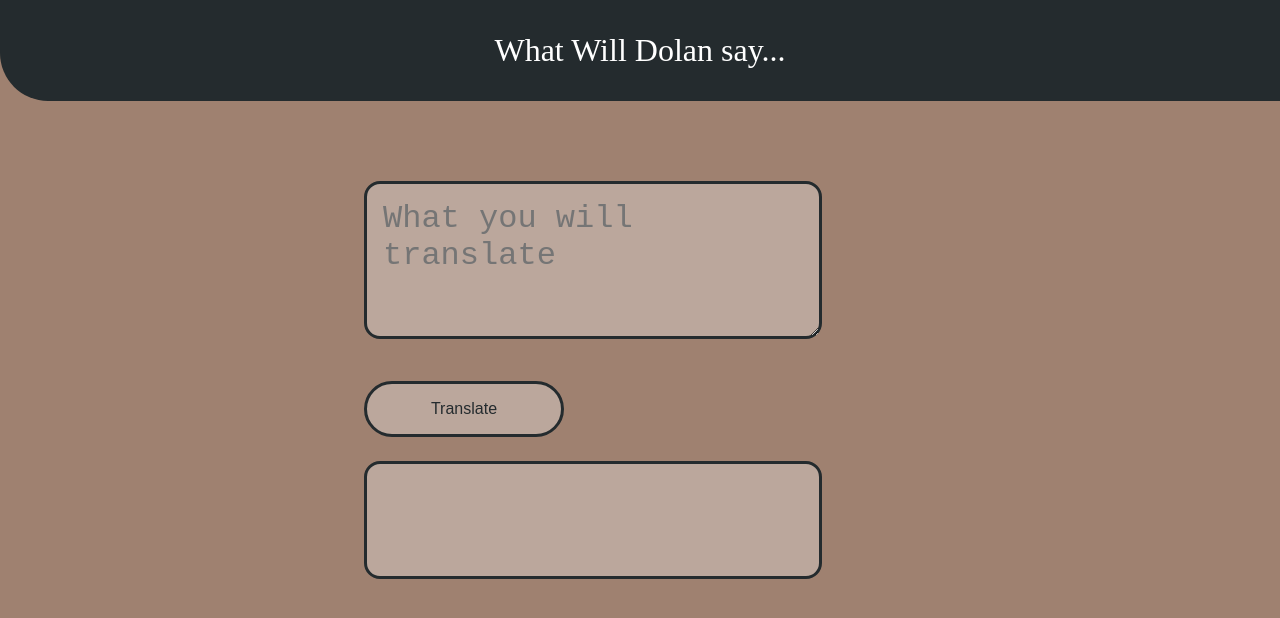
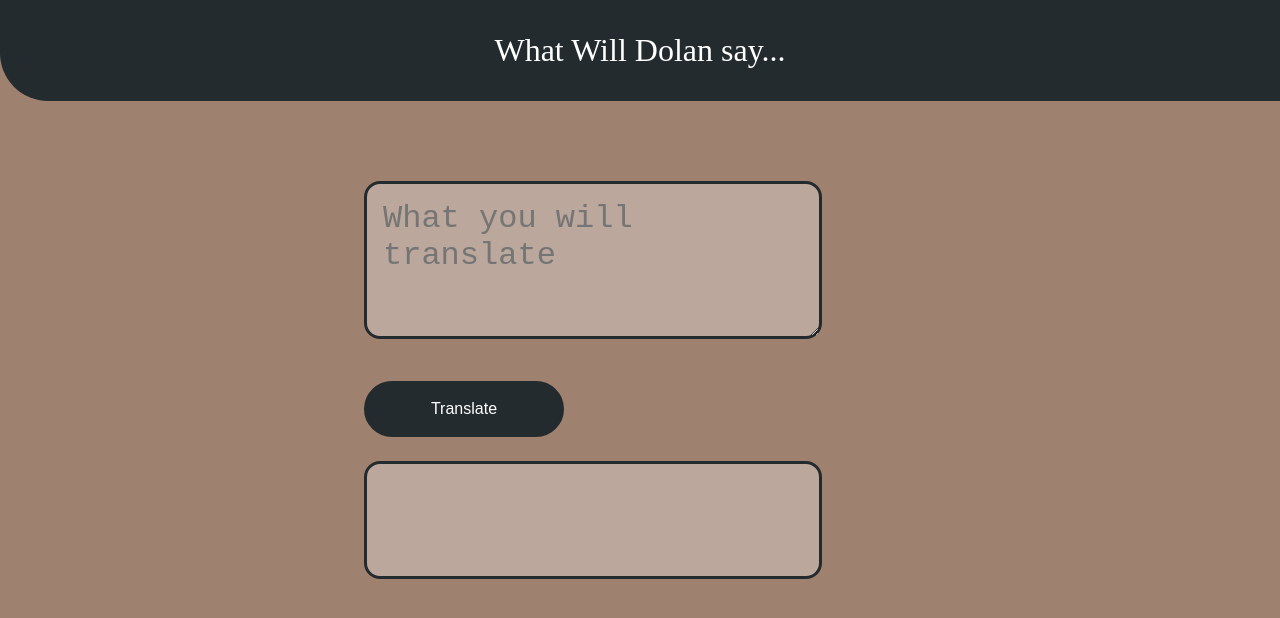
Before and after one commit to ayush65/what-will-dolan-say-, a plain HTML site: page index.html in a window 1280 px wide. Drawn offline with Linux system fonts and the light colour scheme.

Commit message:
update
style

```diff
--- a/style.css
+++ b/style.css
@@ -16,6 +16,12 @@
           background-size: auto;
 
       }
+
+       #translate{
+          background-color: #242B2E;
+          color: white;
+      }
+
 
       nav {
           padding: 2rem;
```
